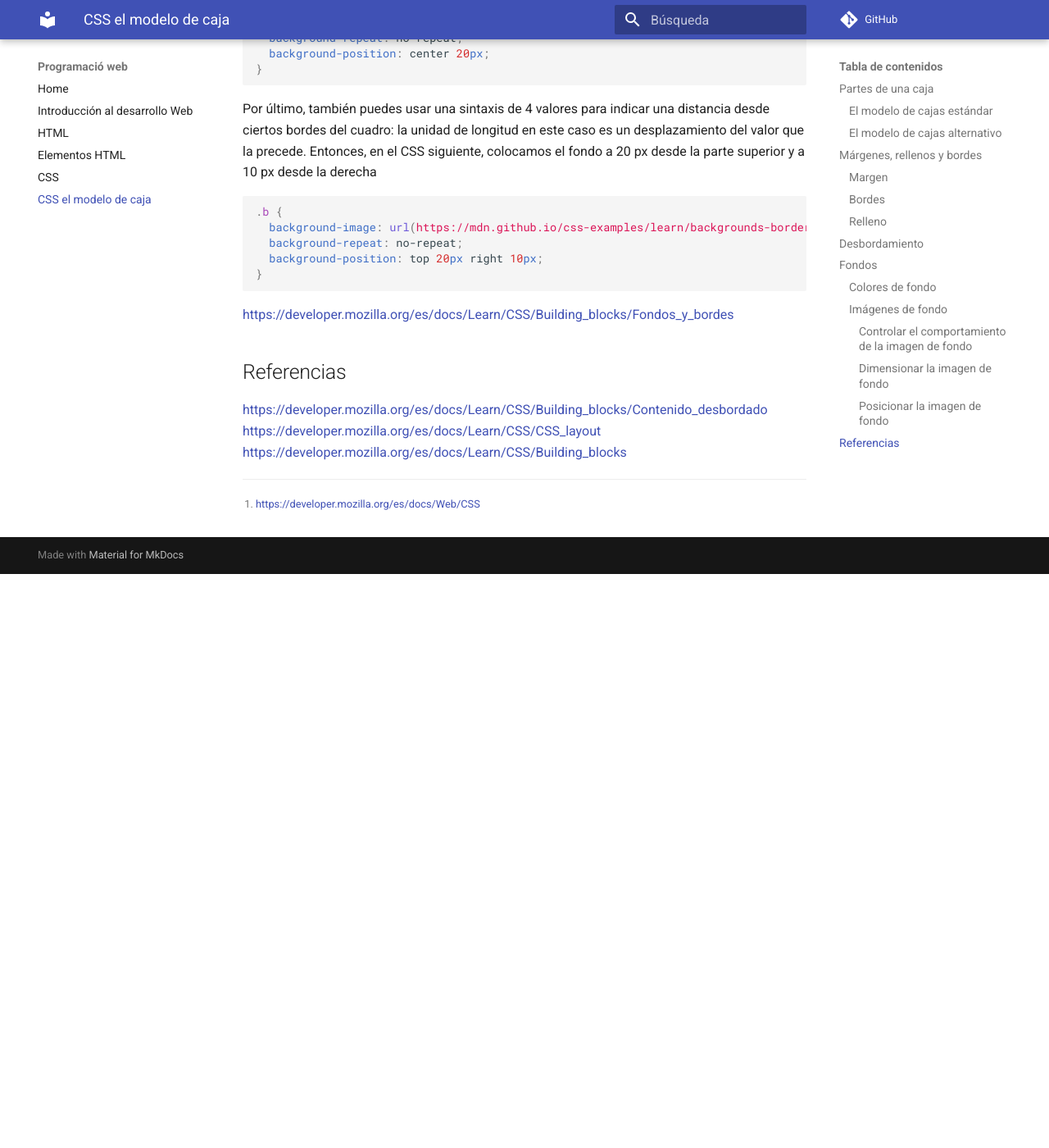
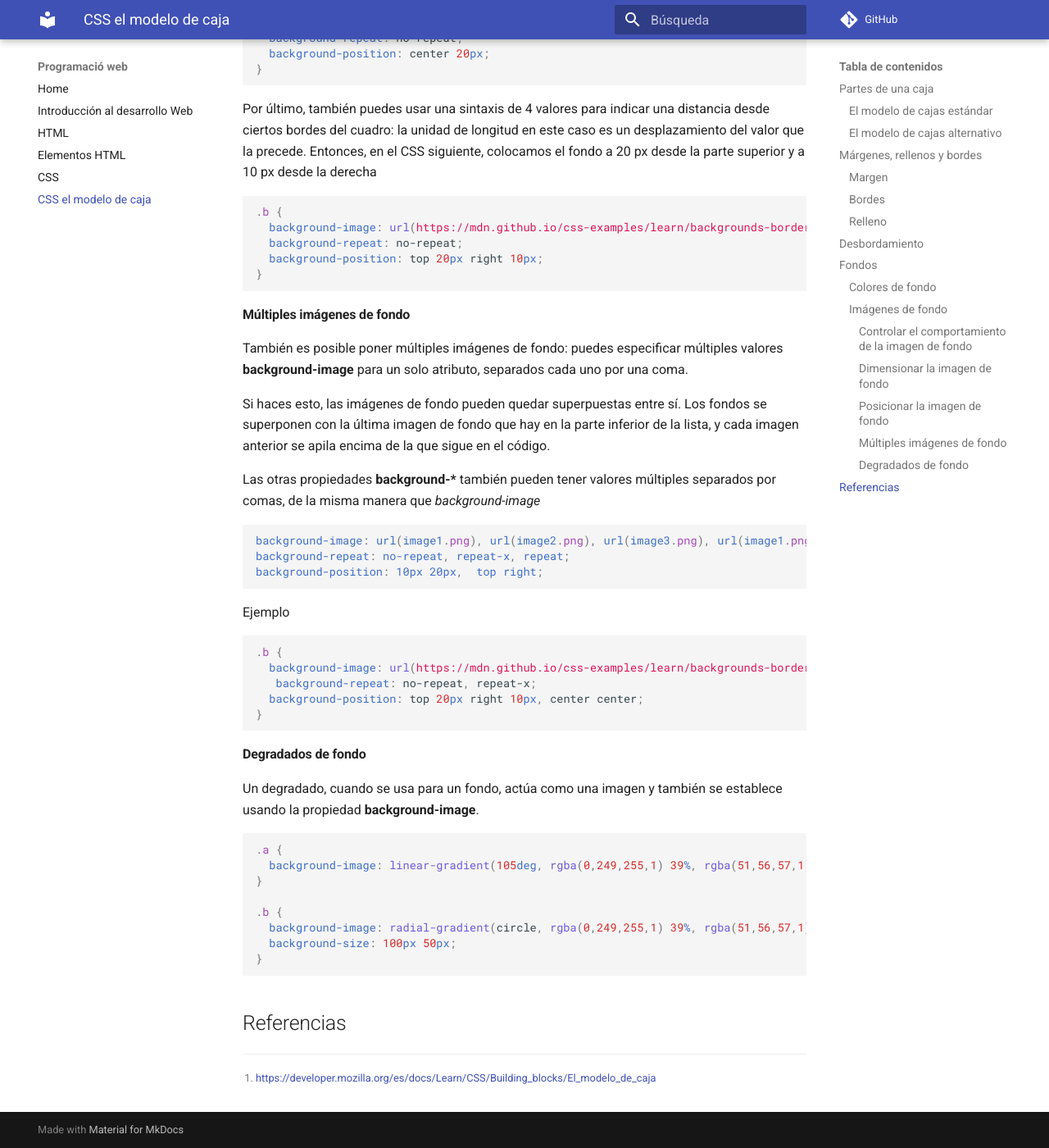
Before and after one commit to gss-mtig/web-mgeo, an MkDocs documentation site: the page built from docs/css_bbox.md, in a window 1280 px wide and 1400 px high, scrolled down 8849 px. Shown: the whole window at 82% size. Built offline with MkDocs 1.6.1 and Material for MkDocs 9.7.7, drawn with Linux system fonts in a browser that asks for light colours; comment, search, counter and statistics services are not loaded; before the commit the page ends 9549 px from its top, so only the background shows below that.

Commit message:
modelo de cajas

````diff
--- a/docs/css_bbox.md
+++ b/docs/css_bbox.md
@@ -295,17 +295,45 @@ Por último, también puedes usar una sintaxis de 4 valores para indicar una dis
 }
 ```
 
+#### Múltiples imágenes de fondo
 
+También es posible poner múltiples imágenes de fondo: puedes especificar múltiples valores **background-image** para un solo atributo, separados cada uno por una coma.
 
-https://developer.mozilla.org/es/docs/Learn/CSS/Building_blocks/Fondos_y_bordes
+Si haces esto, las imágenes de fondo pueden quedar superpuestas entre sí. Los fondos se superponen con la última imagen de fondo que hay en la parte inferior de la lista, y cada imagen anterior se apila encima de la que sigue en el código.
+
+Las otras propiedades **background-\*** también pueden tener valores múltiples separados por comas, de la misma manera que *background-image*
+
+``` css
+background-image: url(image1.png), url(image2.png), url(image3.png), url(image1.png);
+background-repeat: no-repeat, repeat-x, repeat;
+background-position: 10px 20px,  top right;
+```
+
+Ejemplo
+
+``` css
+.b {
+  background-image: url(https://mdn.github.io/css-examples/learn/backgrounds-borders/star.png), url(https://mdn.github.io/css-examples/learn/backgrounds-borders/big-star.png);
+   background-repeat: no-repeat, repeat-x;
+  background-position: top 20px right 10px, center center;
+}
+```
+
+#### Degradados de fondo
+
+Un degradado, cuando se usa para un fondo, actúa como una imagen y también se establece usando la propiedad **background-image**.
+
+``` css
+.a {
+  background-image: linear-gradient(105deg, rgba(0,249,255,1) 39%, rgba(51,56,57,1) 96%);
+}
+
+.b {
+  background-image: radial-gradient(circle, rgba(0,249,255,1) 39%, rgba(51,56,57,1) 96%);
+  background-size: 100px 50px;
+}
+```
 
 ## Referencias
 
 [^1]: https://developer.mozilla.org/es/docs/Learn/CSS/Building_blocks/El_modelo_de_caja
-
-[^1]: https://developer.mozilla.org/es/docs/Web/CSS
-
-
-https://developer.mozilla.org/es/docs/Learn/CSS/Building_blocks/Contenido_desbordado
-https://developer.mozilla.org/es/docs/Learn/CSS/CSS_layout
-https://developer.mozilla.org/es/docs/Learn/CSS/Building_blocks
````
